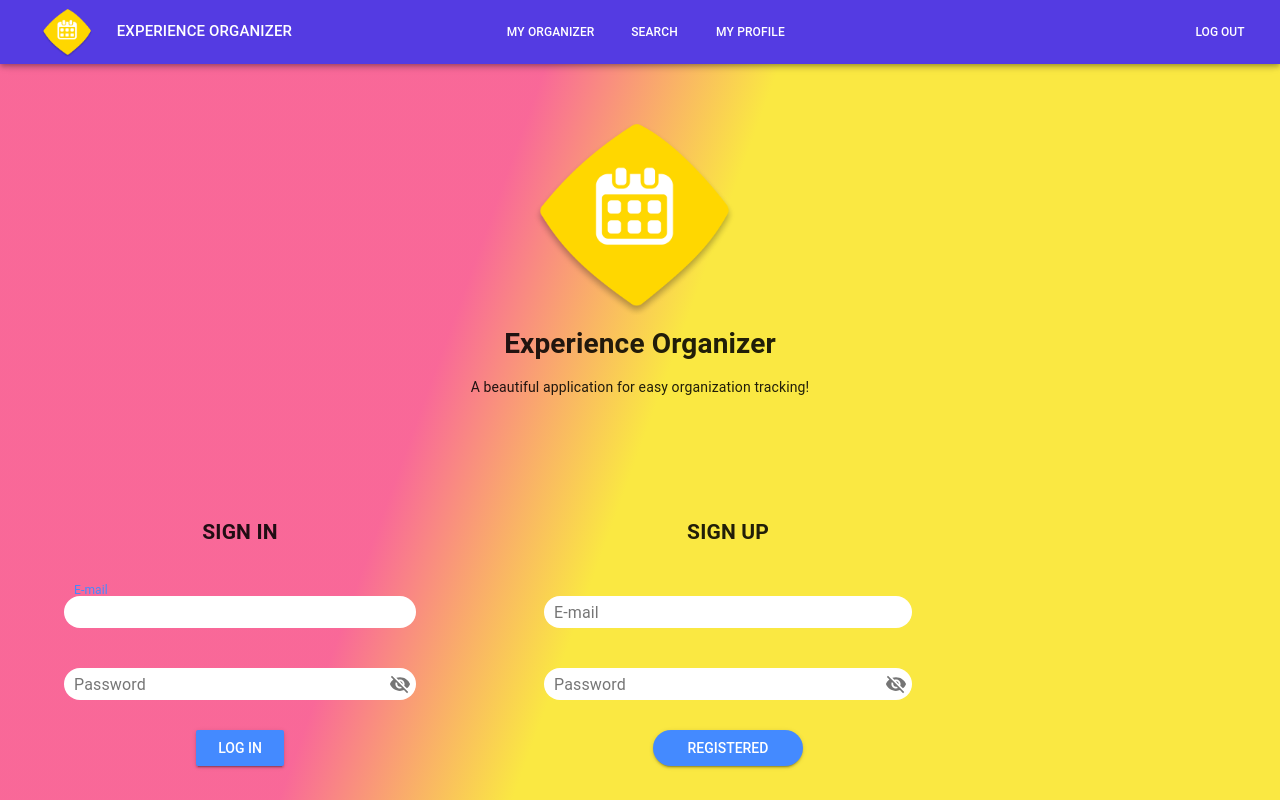
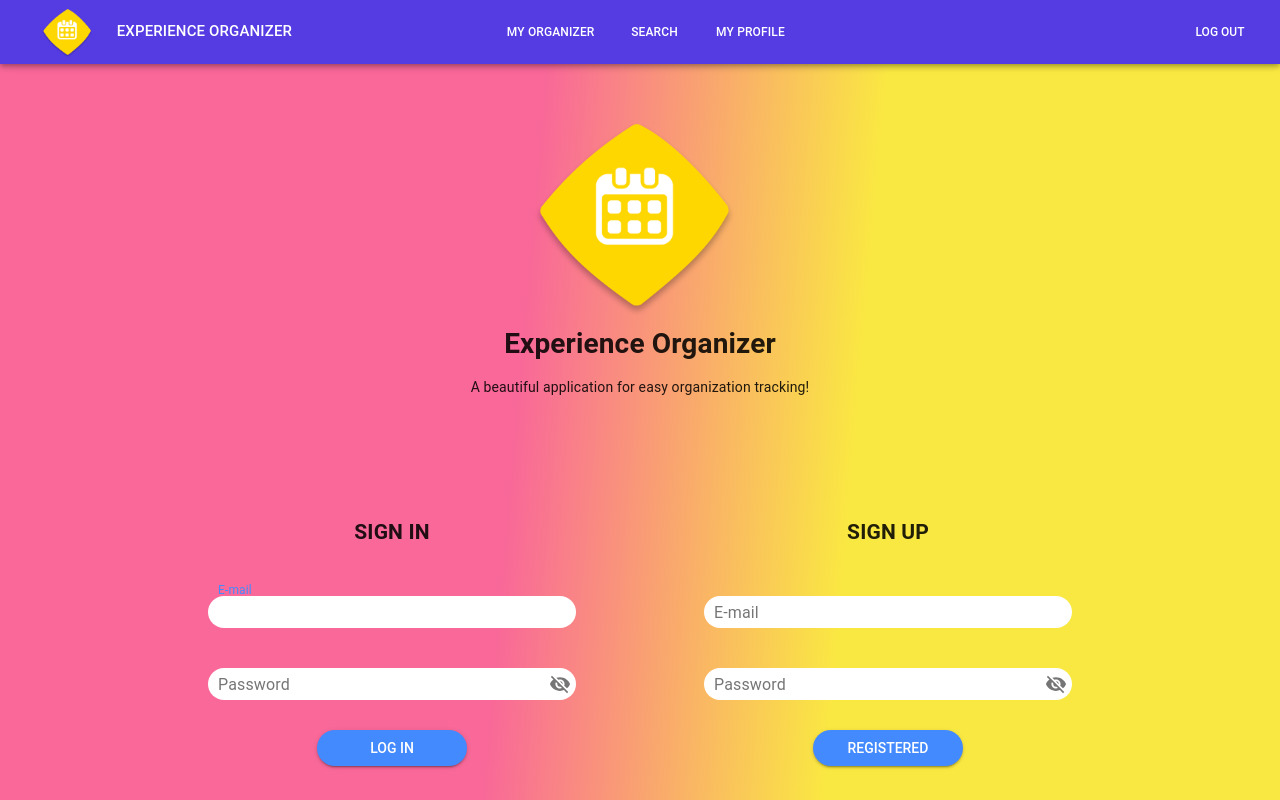
Before and after one commit to aleksandar9999a/experience-organization, a Vue app: page /auth in a window 1280 px wide. Shown: the top 800 px of the page. Built offline with nearby package versions, Linux system fonts and the light colour scheme; what vuefire would draw is missing.

Commit message:
Fix styles

```diff
--- a/src/components/auth/Sign.vue
+++ b/src/components/auth/Sign.vue
@@ -7,8 +7,10 @@
         <h5 class="md-body-1">A beautiful application for easy organization tracking!</h5>
       </div>
     </div>
-    <SignIn></SignIn>
-    <SignUp></SignUp>
+    <div class="center md-layout">
+      <SignIn></SignIn>
+      <SignUp></SignUp>
+    </div>
   </div>
 </template>
 
@@ -27,7 +29,8 @@ export default {
 
 <style lang="scss" scoped>
 .auth {
-  background: linear-gradient(110deg, #f8236aad 35%, #fae842 50%) !important;
+  background: linear-gradient(95deg, #f8236aad 40%, #fae842 65%) !important;
+  min-height: 1000px;
 }
 
 .logo-container {
--- a/src/components/auth/SignIn.vue
+++ b/src/components/auth/SignIn.vue
@@ -54,13 +54,20 @@ export default {
   padding: 20px;
 }
 
+.md-button {
+  border-bottom-right-radius: 1rem;
+  border-top-right-radius: 1rem;
+  border-radius: 2rem;
+  min-width: 150px;
+}
+
 .left-container {
   display: inline-block;
   align-items: center;
   justify-content: left;
   position: relative;
-  padding: 5%;
-  min-width: 30rem;
+  margin: 5%;
+  min-width: 23rem;
 }
 
 .md-input {
@@ -68,7 +75,6 @@ export default {
   border-bottom-right-radius: 1rem;
   border-top-right-radius: 1rem;
   border-radius: 2rem;
-  min-width: 300px;
   padding-left: 20px !important;
   border-bottom: none;
 }
```
